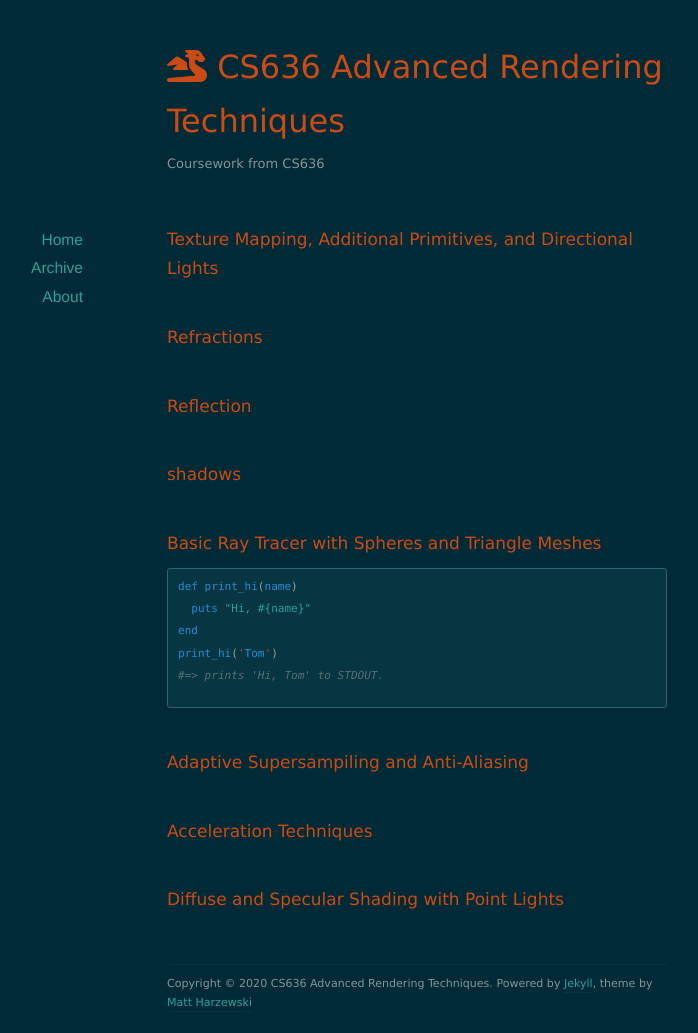
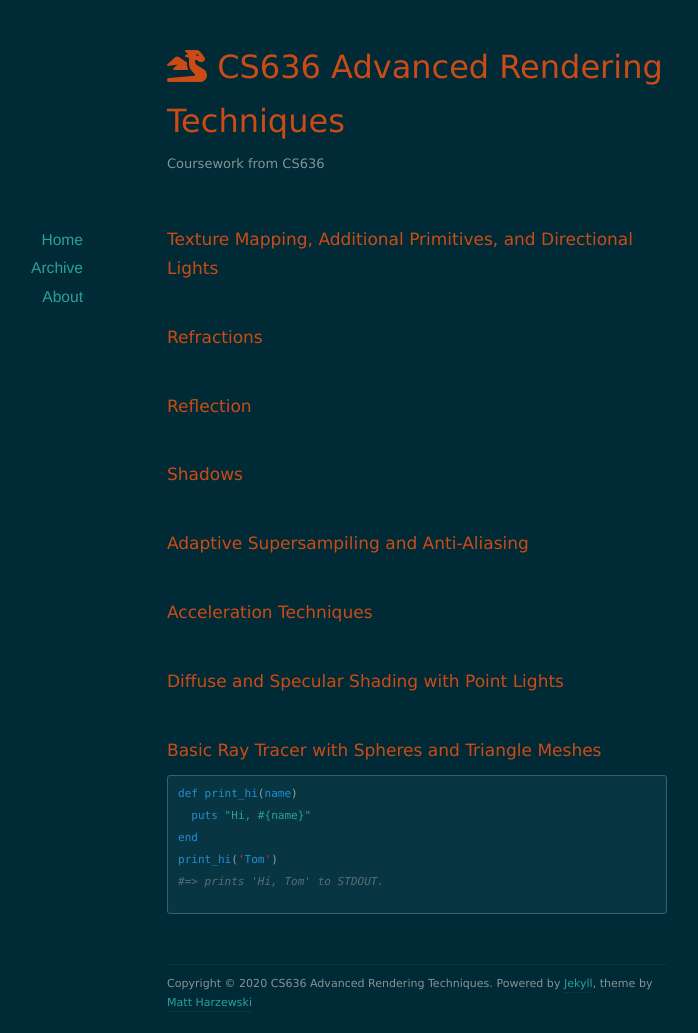
Before and after one commit to TaylorEllington/CS636-CPU-Raytracer, a Jekyll site: the page built from class-site/index.html, in a window 1280 px wide. Shown: the whole page, without its empty margins (223-921 px from the left). Built offline with Jekyll 4.4.1, drawn with Linux system fonts in a browser that asks for light colours; nearby versions of some CDN libraries; the list of posts is cut into pages by our own code.

```diff
--- a/class-site/_posts/2020-04-19-Assignment-1-Basic-Ray-Tracer-With-Spheres-and-Triangle-Meshes.markdown
+++ b/class-site/_posts/2020-04-19-Assignment-1-Basic-Ray-Tracer-With-Spheres-and-Triangle-Meshes.markdown
@@ -1,7 +1,7 @@
 ---
 layout: post
 title:  "Basic Ray Tracer with Spheres and Triangle Meshes"
-date:   2020-05-24 00:00:00 -0800
+date:   2020-04-19 00:00:00 -0800
 categories: ray-tracing
 ---
 
--- a/class-site/_posts/2020-05-24-Assignment-5-Shadows.markdown
+++ b/class-site/_posts/2020-05-24-Assignment-5-Shadows.markdown
@@ -1,6 +1,6 @@
 ---
 layout: post
-title:  "shadows"
+title:  "Shadows"
 date:   2020-05-24 00:00:00 -0800
 categories: lighting
 ---
```
